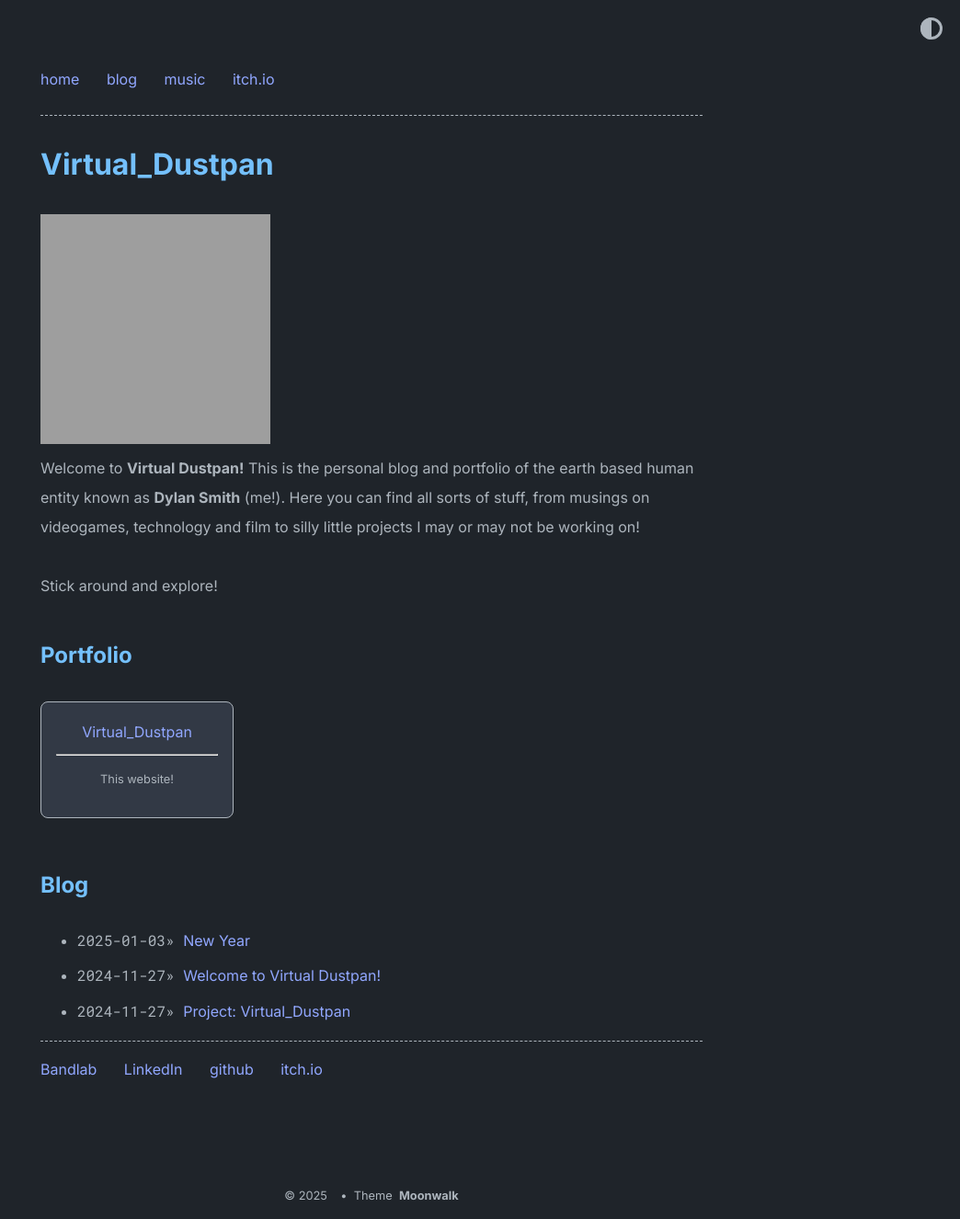
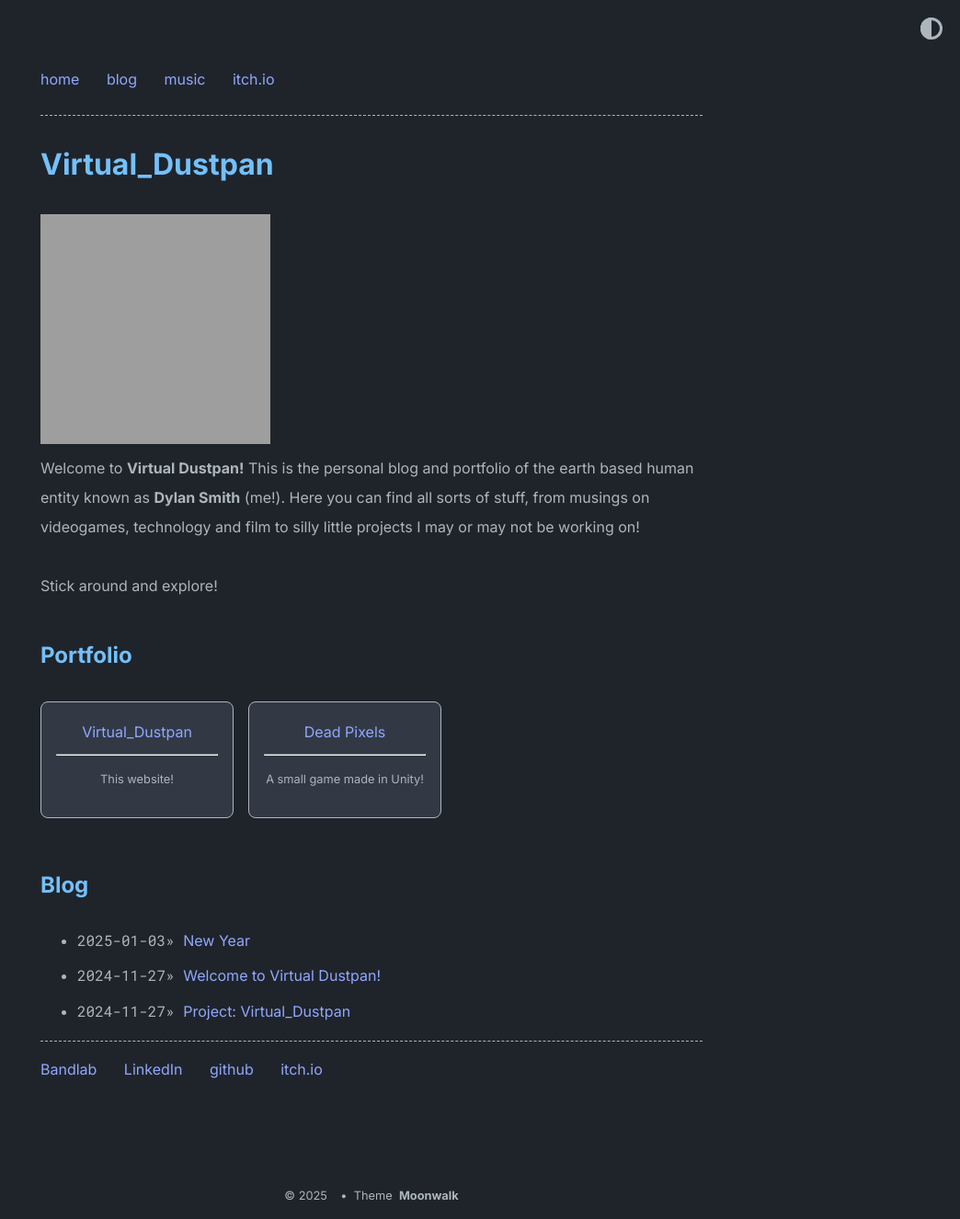
Before and after one commit to BobJohnson105/BobJohnson.github.io, a Jekyll site: the page built from index.markdown, in a window 1280 px wide. Shown: the whole page at 92% size, without its empty margins (236-1280 px from the left). Built offline with Jekyll 4.4.1, drawn with Linux system fonts in a browser that asks for light colours.

Commit message:
added new portfolio piece dead ppixels

```diff
--- a/_data/home.yml
+++ b/_data/home.yml
@@ -15,6 +15,9 @@ project_entries:
   - title: Virtual_Dustpan
     url: /jekyll/update/2024/11/27/Virtual_dustpan.html
     desc: This website!
+  - title: Dead Pixels
+    url: https://bobjohnson.itch.io/dead-pixels
+    desc: A small game made in Unity!
 
 
 
```
